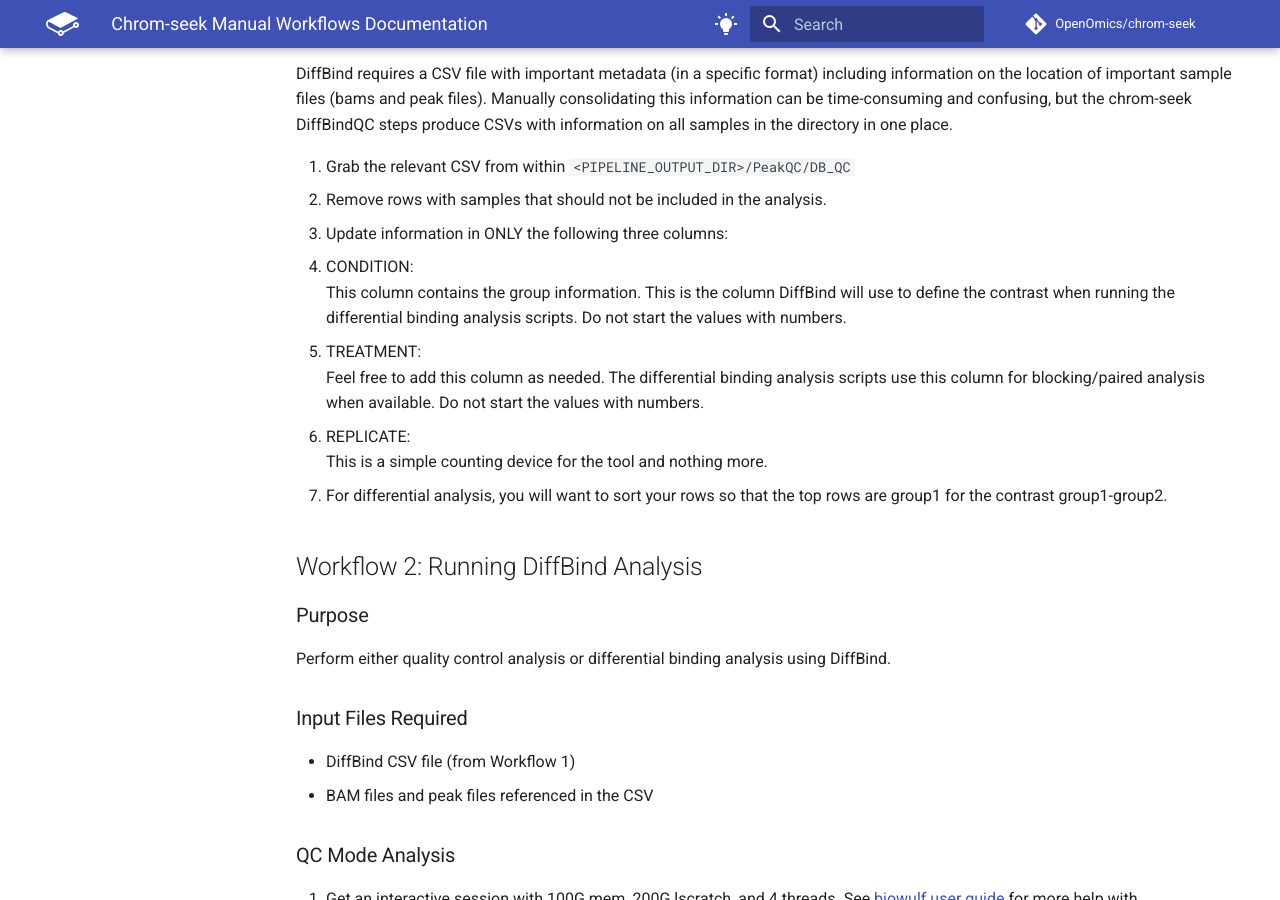
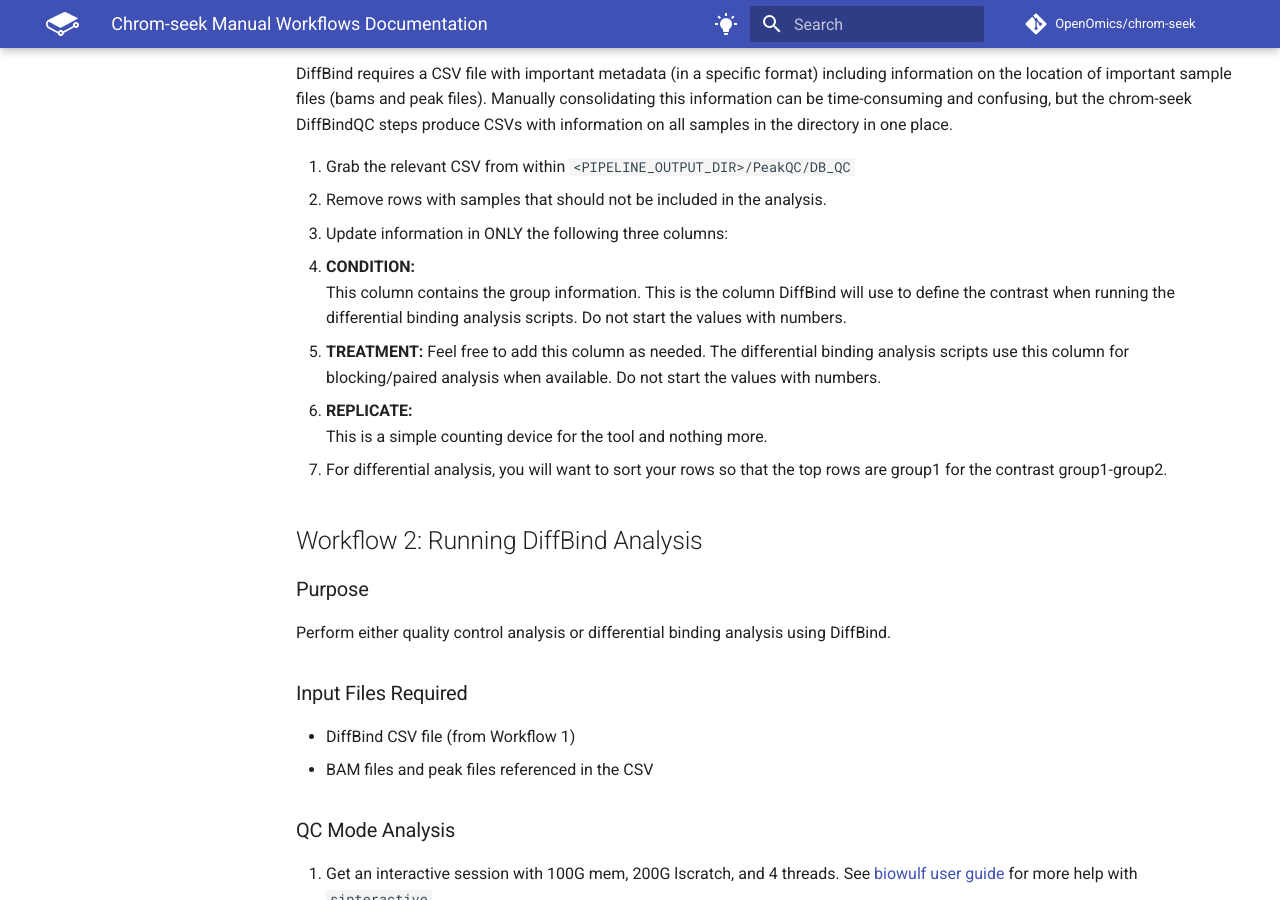
Before and after one commit to OpenOmics/chrom-seek, an MkDocs documentation site: the page built from docs/manual_workflows.md, in a window 1280 px wide and 900 px high, scrolled down 857 px. Built offline with MkDocs 1.6.1 and Material for MkDocs 9.7.7, drawn with Linux system fonts in a browser that asks for light colours; comment, search, counter and statistics services are not loaded; the version menu is left out.

````diff
--- a/docs/manual_workflows.md
+++ b/docs/manual_workflows.md
@@ -31,15 +31,15 @@ in one place.
 1. Grab the relevant CSV from within `<PIPELINE_OUTPUT_DIR>/PeakQC/DB_QC`
 2. Remove rows with samples that should not be included in the analysis.
 3. Update information in ONLY the following three columns:
-  1. CONDITION:
-     This column contains the group information. This is the column
-     DiffBind will use to define the contrast when running the differential binding
-     analysis scripts. Do not start the values with numbers.
-  2. TREATMENT:
-     Feel free to add this column as needed. The differential binding analysis
-     scripts use this column for blocking/paired analysis when available. Do not start the values with numbers.
-  3. REPLICATE:
-     This is a simple counting device for the tool and nothing more.
+   1. **CONDITION:**
+      This column contains the group information. This is the column
+      DiffBind will use to define the contrast when running the differential binding
+      analysis scripts. Do not start the values with numbers.
+   2. **TREATMENT:**
+      Feel free to add this column as needed. The differential binding analysis
+      scripts use this column for blocking/paired analysis when available. Do not start the values with numbers.
+   3. **REPLICATE:**
+      This is a simple counting device for the tool and nothing more.
 4. For differential analysis, you will want to sort your rows so that the top rows are group1 for the contrast group1-group2.
 
 ## Workflow 2: Running DiffBind Analysis
@@ -135,13 +135,13 @@ Perform either quality control analysis or differential binding analysis using D
 
    6. Establish output locations for tokens: `<OUTPUT_DIFFBIND_REPORT_FILE>`, `<OUTPUT_UP_REGULATED_FILE>`, `<OUTPUT_DOWN_REGULATED_FILE>`, `<OUTPUT_PEAK_BED_LIST>`
 
-   > [!NOTE]
-   > Contextual output tokens (<OUTPUT_*>) need to point to a writable location (`/work`)
+  > [!NOTE]
+  > Contextual output tokens (<OUTPUT_*>) need to point to a writable location (`/work`)
 
    7. Execute script:
 
-   > [!NOTE]
-   > The `<PEAK_TOOL>` token should be one of macsNarrow, Genrich, macsBroad, SEACR
+  > [!NOTE]
+  > The `<PEAK_TOOL>` token should be one of macsNarrow, Genrich, macsBroad, SEACR
 
    ```bash
    Rscript -e 'rmarkdown::render("<ANALYSIS_SCRIPT>", output_file="<OUTPUT_DIFFBIND_REPORT_FILE>",
````
